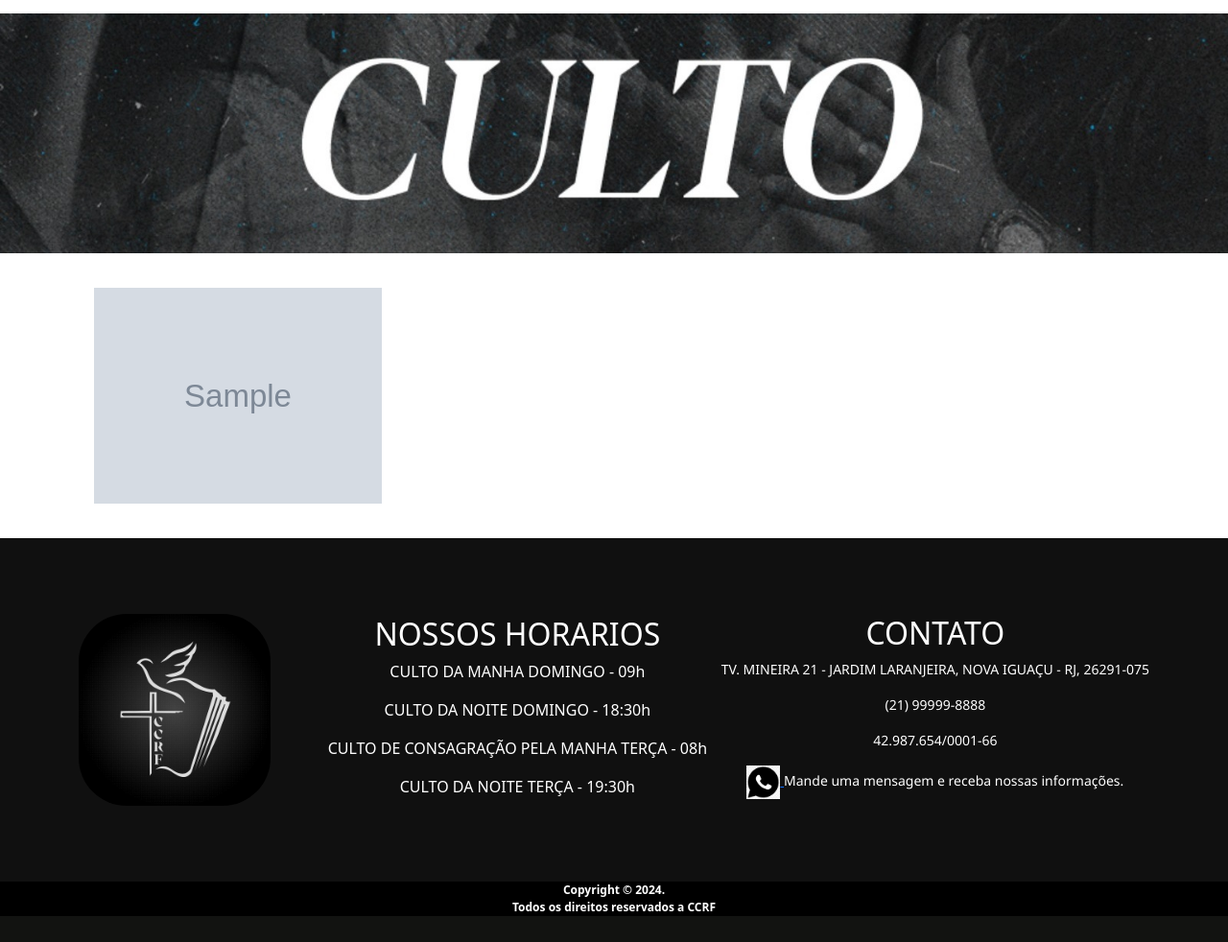
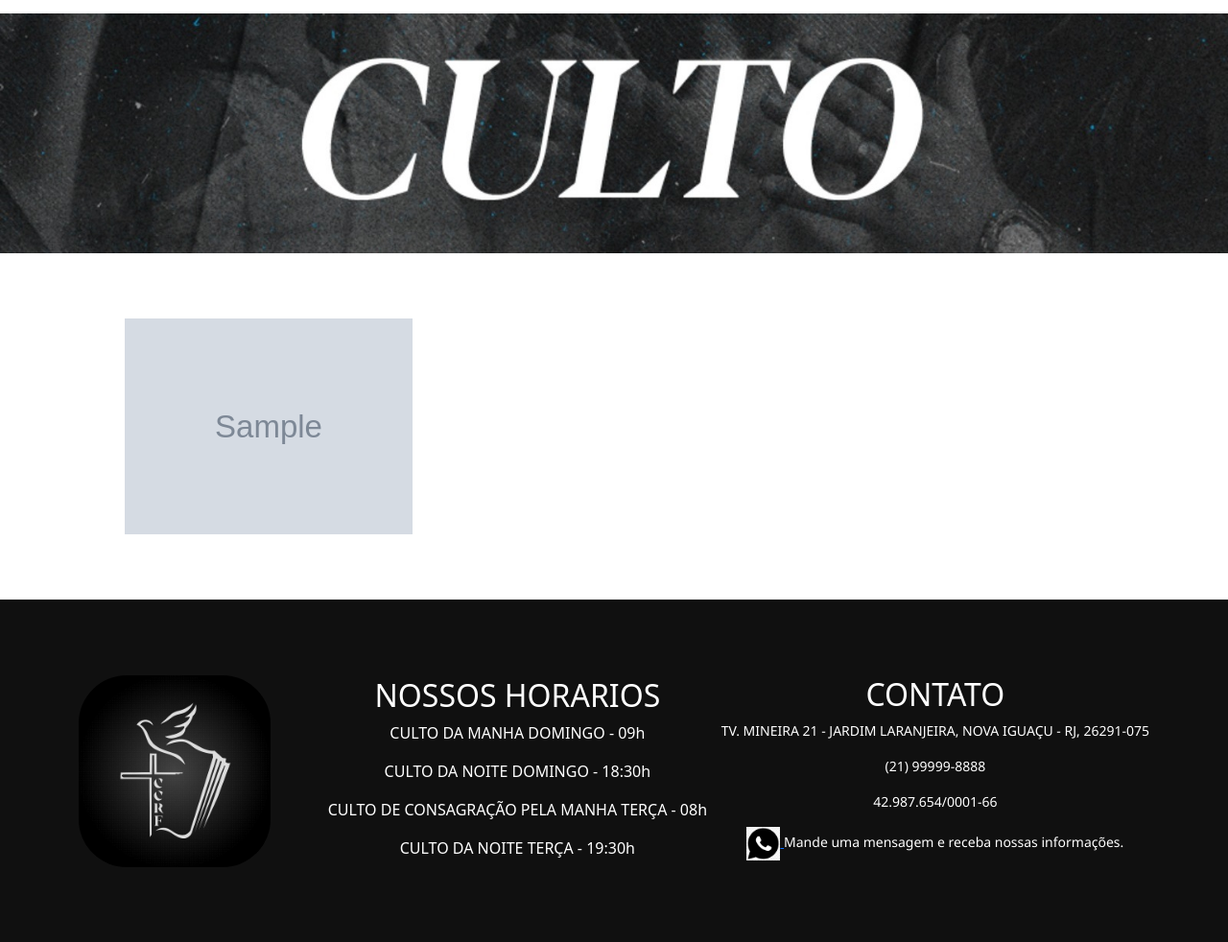
Before and after one commit to williamrx777/ccrf, a Django app: page /culto/ in a window 1280 px wide. Shown: the part 131-1113 px from the top of the page at 96% size. Before the commit the page ends 1086 px from the top, so only its background shows below. Run offline with Django 5.2, Linux system fonts and the light colour scheme; tables that the repository leaves empty hold one stand-in row (values such as "Sample post"); grey boxes marked "Sample" are stand-in pictures.

Commit message:
Atualizar o culto.html

```diff
--- a/culto/templates/culto.html
+++ b/culto/templates/culto.html
@@ -22,7 +22,7 @@
                                 <a class="link" href="{{ culto.url }}">
 
 
-                                    <img width="300px" class="m-3" src="{{ culto.imagem.url }}" alt="Imagem do culto {{ culto.nome }}">
+                                    <img width="300px" class="m-5" src="{{ culto.imagem.url }}" alt="Imagem do culto {{ culto.nome }}">
 
 
                                 </a>
```
